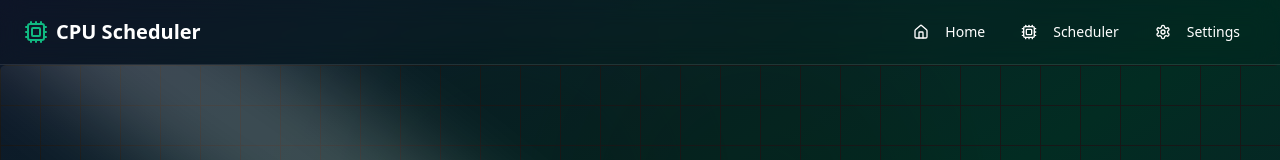
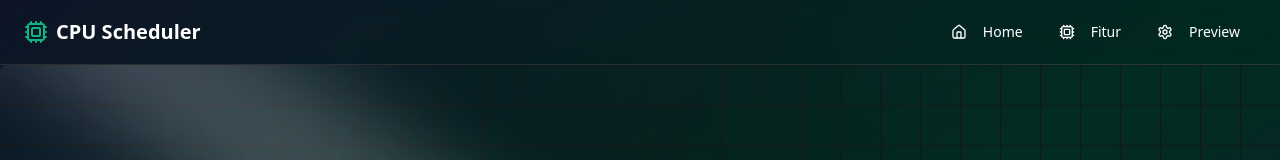
Before and after one commit to zhekabaila/penjadwalan-proses-next, a Next.js app: page / in a window 1280 px wide. Shown: the top 160 px of the page. Built offline with nearby package versions, Linux system fonts and the light colour scheme.

Commit message:
feat: ubah label menu di navbar untuk meningkatkan pengalaman pengguna

```diff
--- a/app/_components/Navbar.tsx
+++ b/app/_components/Navbar.tsx
@@ -10,8 +10,8 @@ import { Sheet, SheetContent, SheetTrigger } from "@/components/ui/sheet";
 
 const navItems = [
   { title: "Home", href: "/", icon: Home },
-  { title: "Scheduler", href: "/scheduler", icon: Cpu },
-  { title: "Settings", href: "/settings", icon: Settings },
+  { title: "Fitur", href: "/scheduler", icon: Cpu },
+  { title: "Preview", href: "/settings", icon: Settings },
 ];
 
 export function NavigationMenuDemo() {
@@ -19,7 +19,7 @@ export function NavigationMenuDemo() {
 
   return (
     <header className="sticky top-0 z-50 w-full border-b border-white/10 bg-black/10 backdrop-blur-md supports-[backdrop-filter]:bg-black/5">
-      <div className="container flex h-16 items-center justify-between px-4 sm:px-6">
+      <div className="flex h-16 items-center justify-between px-4 sm:px-6">
         {/* Logo - Visible on both mobile and desktop */}
         <Link href="/" className="flex items-center space-x-2">
           <Cpu className="h-6 w-6 text-emerald-500" />
@@ -84,7 +84,7 @@ export function NavigationMenuDemo() {
                         )}
                         onClick={() => setIsOpen(false)}
                       >
-                        <Icon className="mr-3 h-5 w-5" />
+                        <Icon className="h-5 w-5" />
                         <span>{item.title}</span>
                       </Link>
                     );
```
